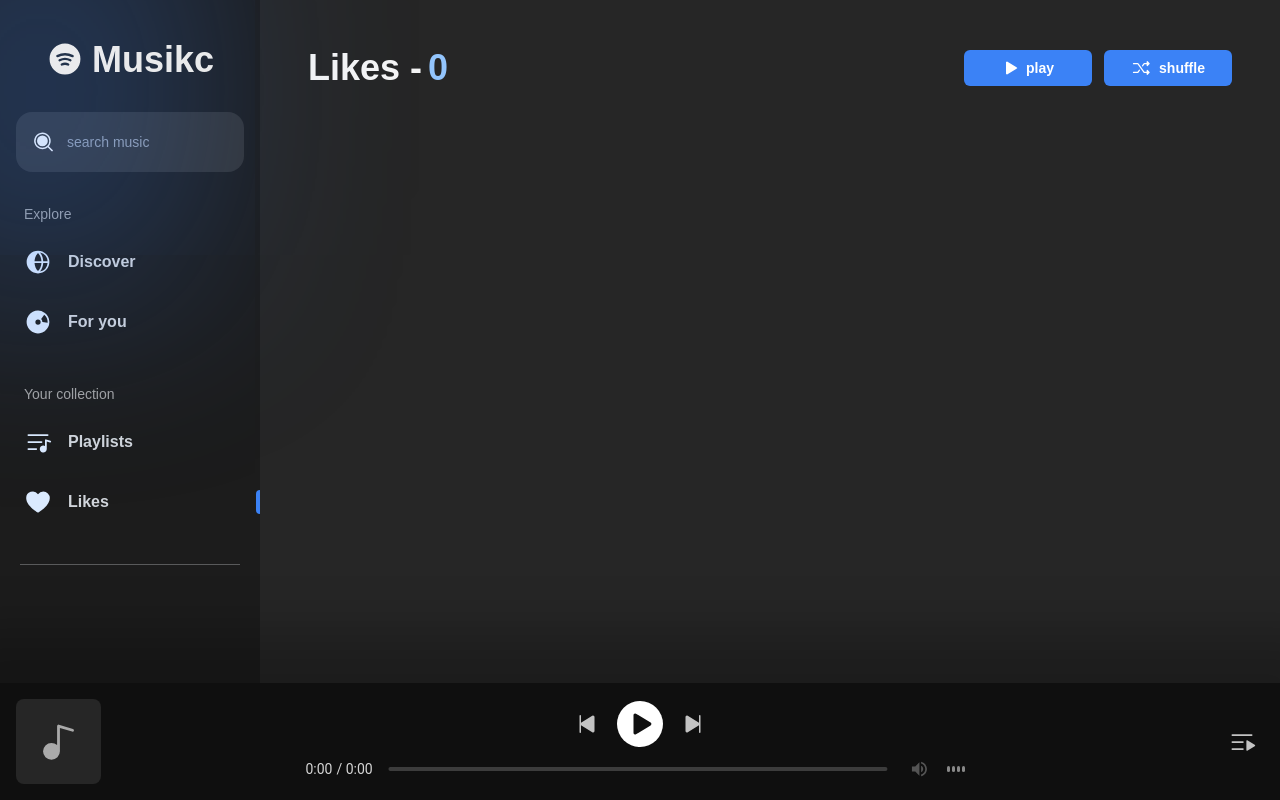
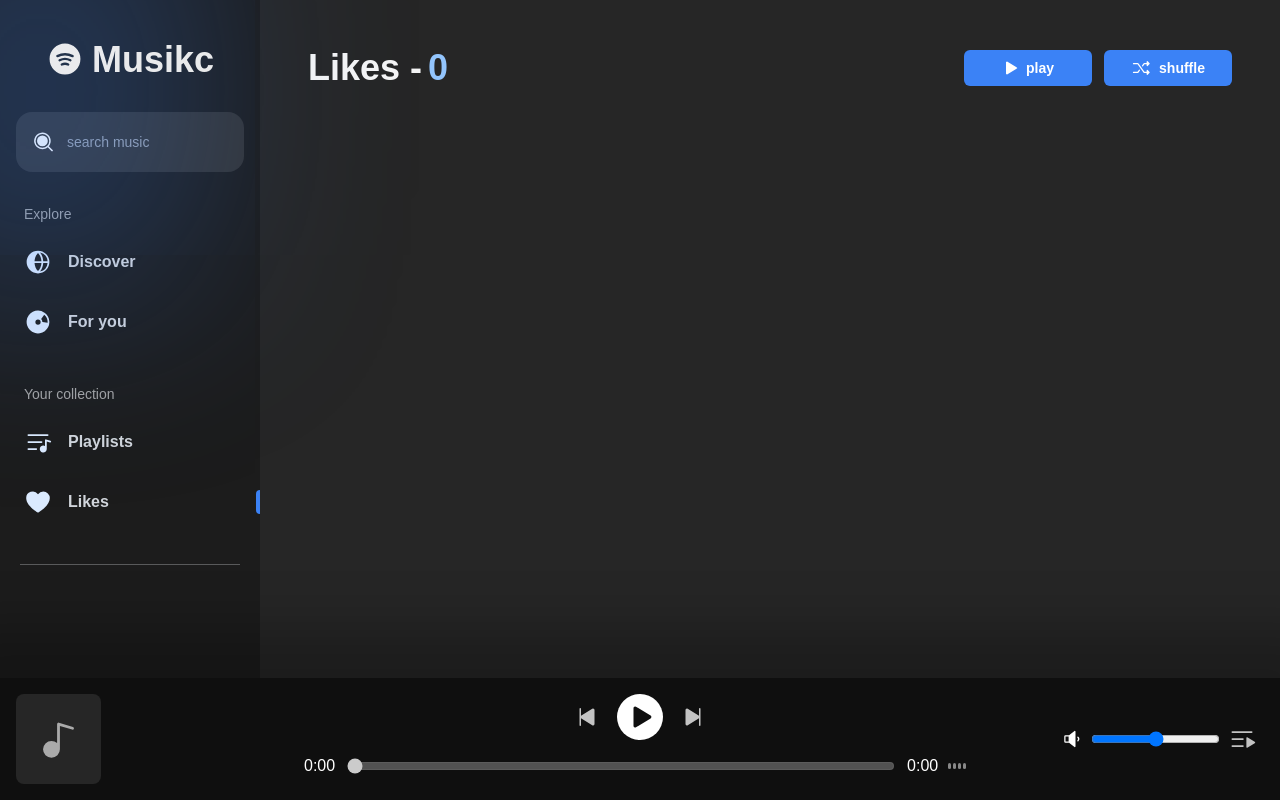
Before and after one commit to edudotdev/music-app, a Next.js app: page /likes in a window 1280 px wide. Built offline with nearby package versions, Linux system fonts and the light colour scheme.

Commit message:
remove audio controls

```diff
--- a/src/components/organisms/PlayerMusic/index.tsx
+++ b/src/components/organisms/PlayerMusic/index.tsx
@@ -3,7 +3,7 @@ import Image from 'next/image'
 import { shallow } from 'zustand/shallow'
 import { usePlayerIndexStore, usePlayerStore } from '@/store/playerStore'
 import { useEffect, useRef, useState } from "react"
-import { MusicIndicator, BtnQueue } from '@/components/atoms'
+import { MusicIndicator, BtnQueue, ControlVolume, ControlTime } from '@/components/atoms'
 
 export const PlayerMusic = () => {
   const inputRef = useRef<HTMLAudioElement>(null)
@@ -17,7 +17,7 @@ export const PlayerMusic = () => {
     index: state.index
   }), shallow)
 
-  if (inputRef?.current) inputRef.current.volume = 0.3
+  // if (inputRef?.current) inputRef.current.volume = 0.3
 
   const {setIndex} = usePlayerIndexStore()
   const {music, image, title, artist} = tracks[index]
@@ -30,13 +30,13 @@ export const PlayerMusic = () => {
   }, [index, tracks])
 
   useEffect(() => {
-
     if (tracks[0].id.length !== 0) {
       inputRef?.current?.play()
       setActive(true)
     }
-    // if (inputRef?.current) inputRef.current.currentTime = 0;
+    if (inputRef?.current) inputRef.current.currentTime = 0;
   }, [tracks])
+
 
   const handleEnd = () =>  {
     if (inputRef?.current) setActive(false)
@@ -75,6 +75,24 @@ export const PlayerMusic = () => {
       if (inputRef?.current) inputRef.current.currentTime = 0;
     }
   }
+  const [currentTime, setCurrentTime] = useState(0);
+
+
+  const handleTimeUpdate = (event: React.SyntheticEvent<HTMLAudioElement>) => {
+    const target = event.target as HTMLAudioElement;
+    const newCurrentTime = target.currentTime;
+    setCurrentTime(newCurrentTime);
+  };
+
+  const [duration, setDuration] = useState(0)
+
+
+  const handleDuration = (event: React.SyntheticEvent<HTMLAudioElement>) => {
+    const target = event.target as HTMLAudioElement;
+    const newDuration = target.duration;
+    setDuration(newDuration);
+  };
+
 
   return (
     <div className='flex justify-between w-full z-[9999] mx-auto min-h-[85px]'>
@@ -109,16 +127,20 @@ export const PlayerMusic = () => {
                   <SkipForward size={24} color="#fff" weight="fill" />
                 </button>}
             </div>
-            <div className="relative overflow-hidden h-7 w-[107%] -translate-x-[3%]">
-              <audio ref={inputRef} onEnded={handleEnd} controls className='w-full -translate-y-[13px]' src={music} />
-            </div>
-            <div className="absolute grid place-items-center right-0 -bottom-1 bg-[#0f0f0f] w-10 h-9">
-              <MusicIndicator active={active} />
+            <div className="flex w-full items-center">
+              <div className="relative w-full">
+                <audio ref={inputRef} onEnded={handleEnd} onLoadedMetadata={handleDuration} onTimeUpdate={handleTimeUpdate} className='w-full -translate-y-[13px]' src={music} />
+                <ControlTime duration={duration} audioRef={inputRef} active={active} currentTime={currentTime} setCurrentTime={setCurrentTime} />
+              </div>
+              <div className="grid place-items-center right-0 -bottom-1 bg-[#0f0f0f] w-10 h-9">
+                <MusicIndicator active={active} />
+              </div>
             </div>
           </div>
         </div>
       </div>
-      <div className="grid justify-end min-w-[280px]">
+      <div className="flex justify-end min-w-[280px]">
+        <ControlVolume audioRef={inputRef} />
         <BtnQueue />
       </div>
     </div>
```
